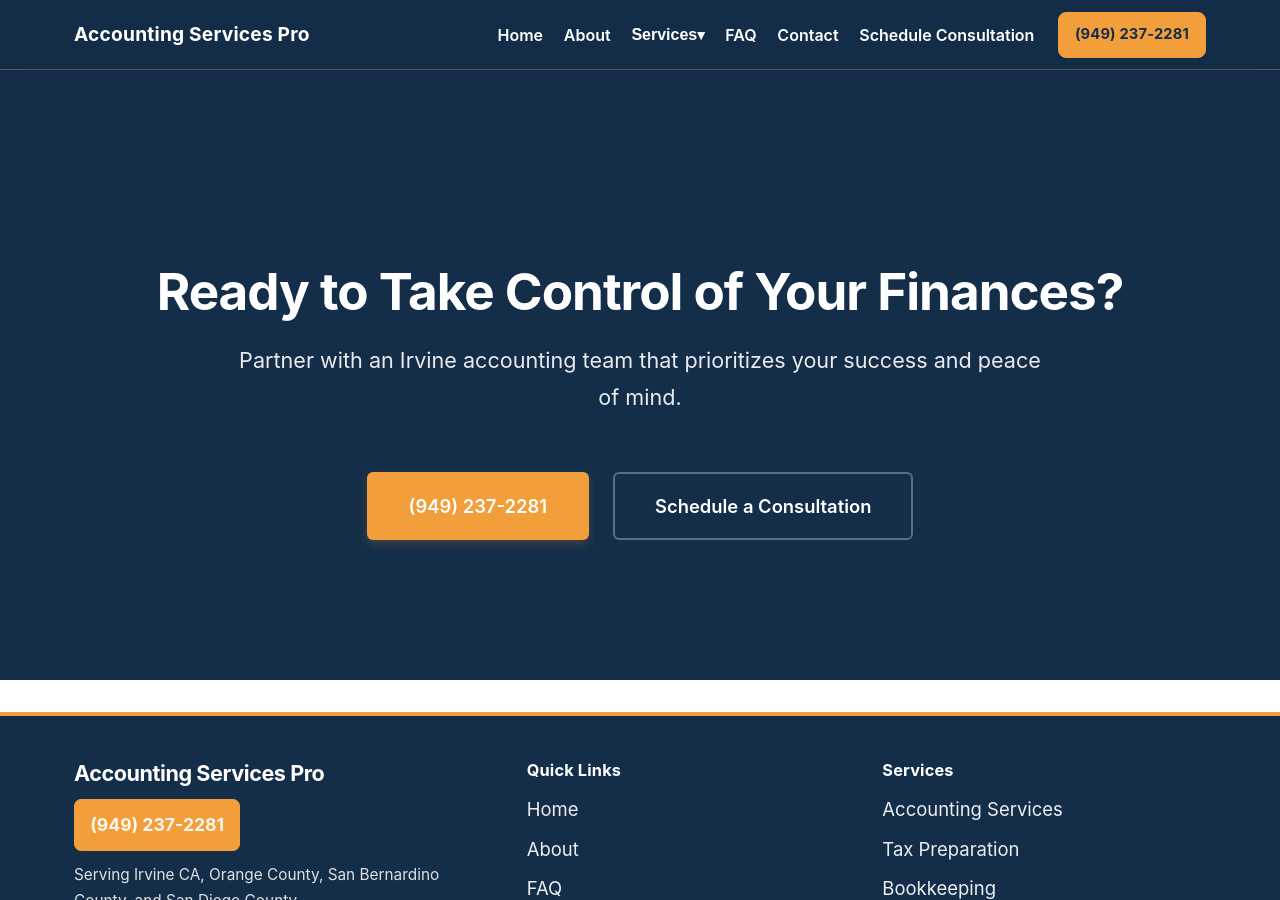
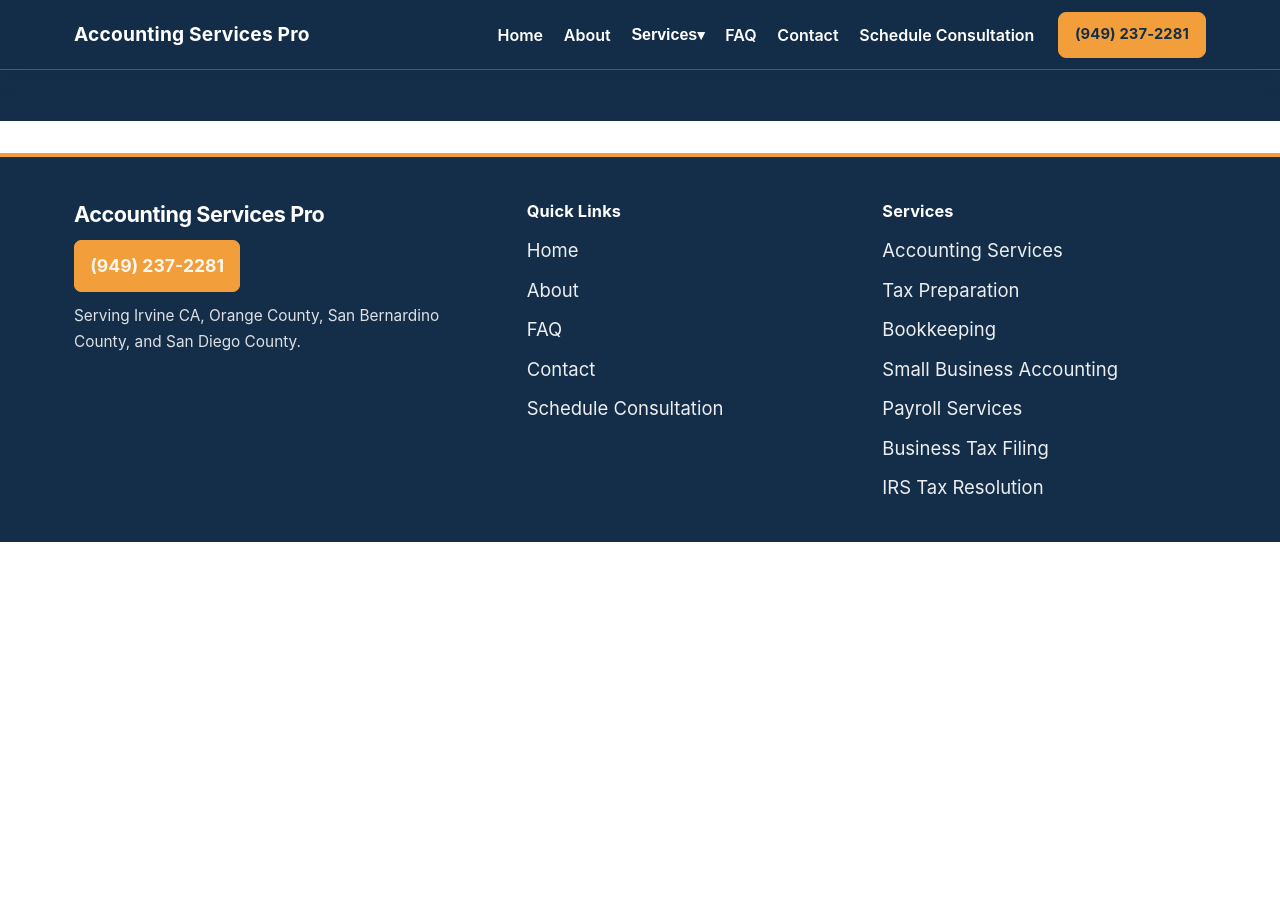
Before and after one commit to YourOnlineSquad/accounting-irvine-ca-accountingservicespro, a Jekyll site: the page built from index.md, in a window 1280 px wide and 900 px high, scrolled down 5809 px. Built offline with Jekyll 4.4.1, drawn with Linux system fonts in a browser that asks for light colours; after the commit the page ends 6351 px from its top, so only the background shows below that.

Commit message:
Update index.md

```diff
--- a/index.md
+++ b/index.md
@@ -226,14 +225,3 @@ hide_global_cta: true
     </div>
   </div>
 </section>
-
-<section class="final-cta section-dark text-center">
-  <div class="container">
-    <h2 class="text-white">Ready to Take Control of Your Finances?</h2>
-    <p class="text-white">Partner with an Irvine accounting team that prioritizes your success and peace of mind.</p>
-    <div class="cta-buttons">
-      <a href="tel:+19492372281" class="btn btn-primary btn-large">(949) 237-2281</a>
-      <a href="/pages/schedule-consultation/" class="btn btn-secondary btn-large">Schedule a Consultation</a>
-    </div>
-  </div>
-</section>
```
Also changed, not shown: other parts of index.md (+0 -1 lines).
